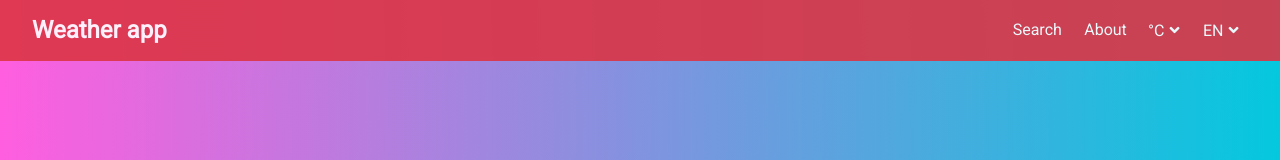
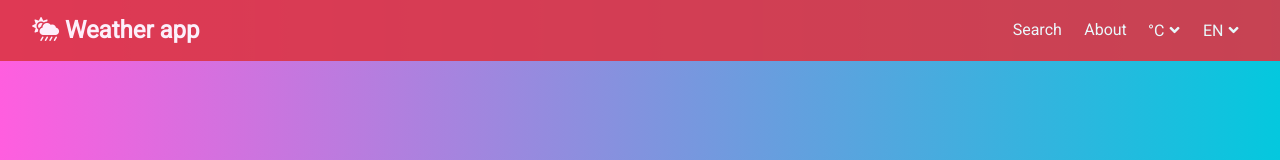
Before and after one commit to yalalex/weather-app, a React (Create React App) app: page / in a window 1280 px wide. Shown: the top 160 px of the page. Built offline with nearby package versions, Linux system fonts and the light colour scheme.

Commit message:
added some icons

```diff
--- a/src/components/layout/Alert.js
+++ b/src/components/layout/Alert.js
@@ -3,7 +3,9 @@ import React from 'react';
 const Alert = ({ alert }) => {
   return (
     alert !== null && (
-      <div className={`alert alert-${alert.type} text-center`}>{alert.msg}</div>
+      <div className={`alert alert-${alert.type} text-center`}>
+        <i className='fas fa-info-circle' /> {alert.msg}
+      </div>
     )
   );
 };
--- a/src/components/layout/Navbar.js
+++ b/src/components/layout/Navbar.js
@@ -5,7 +5,9 @@ import { Link } from 'react-router-dom';
 const Navbar = ({ units, lang, switchLang, switchUnits }) => {
   return (
     <nav className='navbar bg-primary'>
-      <h1>Weather app</h1>
+      <h1>
+        <i class='fas fa-cloud-sun-rain' /> Weather app
+      </h1>
       <ul>
         <li>
           <Link to='/weather-app'>{lang === 'en' ? 'Search' : 'Поиск'}</Link>
```
